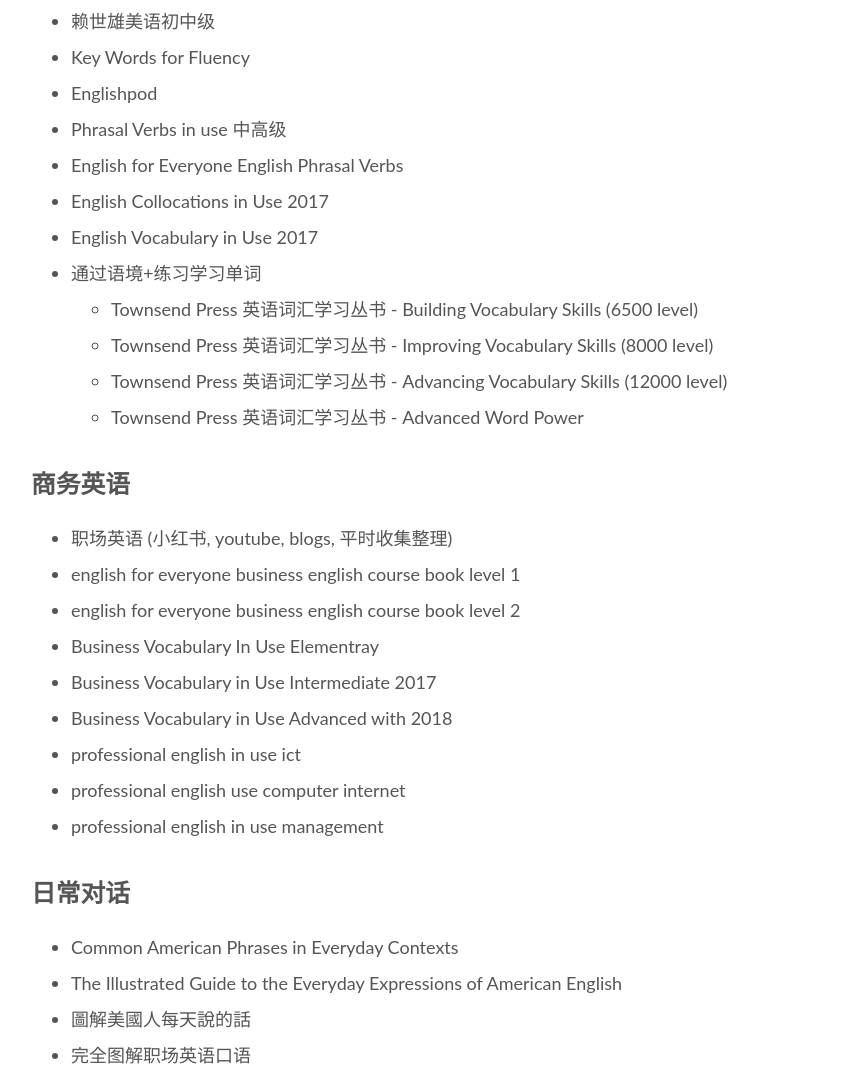
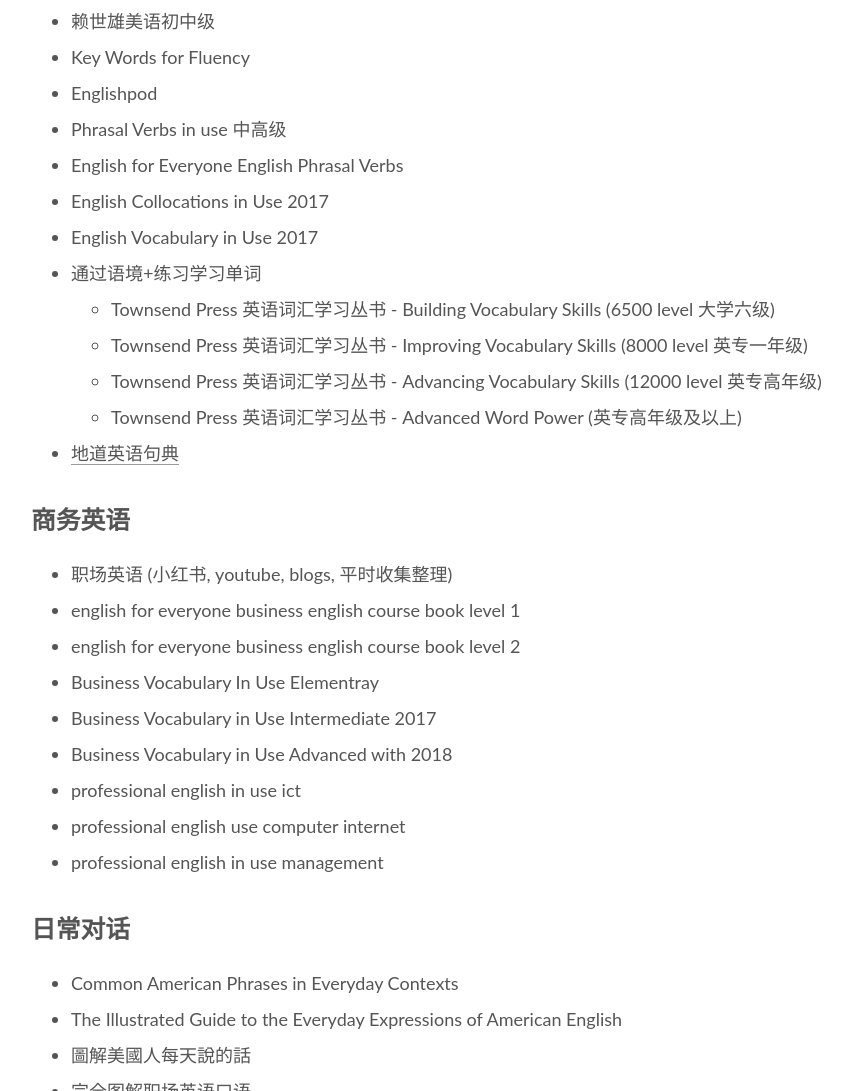
Before and after one commit to jt4wt/Eng, a plain HTML site: page 2021/10/07/english-learning-application-md/index.html in a window 1280 px wide. Shown: the part 2338-3429 px from the top of the page, without its empty margins (369-1221 px from the left). Drawn offline with Linux system fonts and the light colour scheme; files that its build step writes are made by us from their sources; files whose address does not match are found by name.

Commit message:
Site updated 2021-10-07 12:58:23

```diff
--- a/2021/10/07/english-learning-application-md/index.html
+++ b/2021/10/07/english-learning-application-md/index.html
@@ -28,7 +28,7 @@
 <meta property="og:description" content="基础功能Features:  key words or expressions: 单词或表达 类别:单词, phrase&#x2F;expression, phrasal verb, Idiom 音标 音标读音音频文件 上传或在线读取方式 图片 单词词根 source: 来源 (书名, 网站名, 杂志名, news) source url: 来源网址 context: 出现的上下文例句(简略版) 该单词或表">
 <meta property="og:locale" content="en_US">
 <meta property="article:published_time" content="2021-10-07T04:04:43.000Z">
-<meta property="article:modified_time" content="2021-10-07T16:44:57.716Z">
+<meta property="article:modified_time" content="2021-10-07T16:58:15.999Z">
 <meta property="article:author" content="jwt">
 <meta property="article:tag" content="english">
 <meta name="twitter:card" content="summary">
@@ -175,7 +175,7 @@
               <span class="post-meta-item-text">Posted on</span>
 
 
-              <time title="Created: 2021-10-07 00:04:43 / Modified: 12:44:57" itemprop="dateCreated datePublished" datetime="2021-10-07T00:04:43-04:00">2021-10-07</time>
+              <time title="Created: 2021-10-07 00:04:43 / Modified: 12:58:15" itemprop="dateCreated datePublished" datetime="2021-10-07T00:04:43-04:00">2021-10-07</time>
             </span>
 
 
@@ -248,12 +248,13 @@
 <li>English Collocations in Use 2017</li>
 <li>English Vocabulary in Use 2017</li>
 <li>通过语境+练习学习单词<ul>
-<li>Townsend Press 英语词汇学习丛书 - Building Vocabulary Skills (6500 level)</li>
-<li>Townsend Press 英语词汇学习丛书 - Improving Vocabulary Skills (8000 level)</li>
-<li>Townsend Press 英语词汇学习丛书 - Advancing Vocabulary Skills (12000 level)</li>
-<li>Townsend Press 英语词汇学习丛书 - Advanced Word Power</li>
+<li>Townsend Press 英语词汇学习丛书 - Building Vocabulary Skills (6500 level 大学六级)</li>
+<li>Townsend Press 英语词汇学习丛书 - Improving Vocabulary Skills (8000 level 英专一年级)</li>
+<li>Townsend Press 英语词汇学习丛书 - Advancing Vocabulary Skills (12000 level 英专高年级)</li>
+<li>Townsend Press 英语词汇学习丛书 - Advanced Word Power (英专高年级及以上)</li>
 </ul>
 </li>
+<li><a target="_blank" rel="noopener" href="https://zhuanlan.zhihu.com/p/60114036">地道英语句典</a></li>
 </ul>
 <h2 id="商务英语"><a href="#商务英语" class="headerlink" title="商务英语"></a>商务英语</h2><ul>
 <li>职场英语 (小红书, youtube, blogs, 平时收集整理)</li>
```
Also changed, not shown: index.html (+6 -5 lines).
